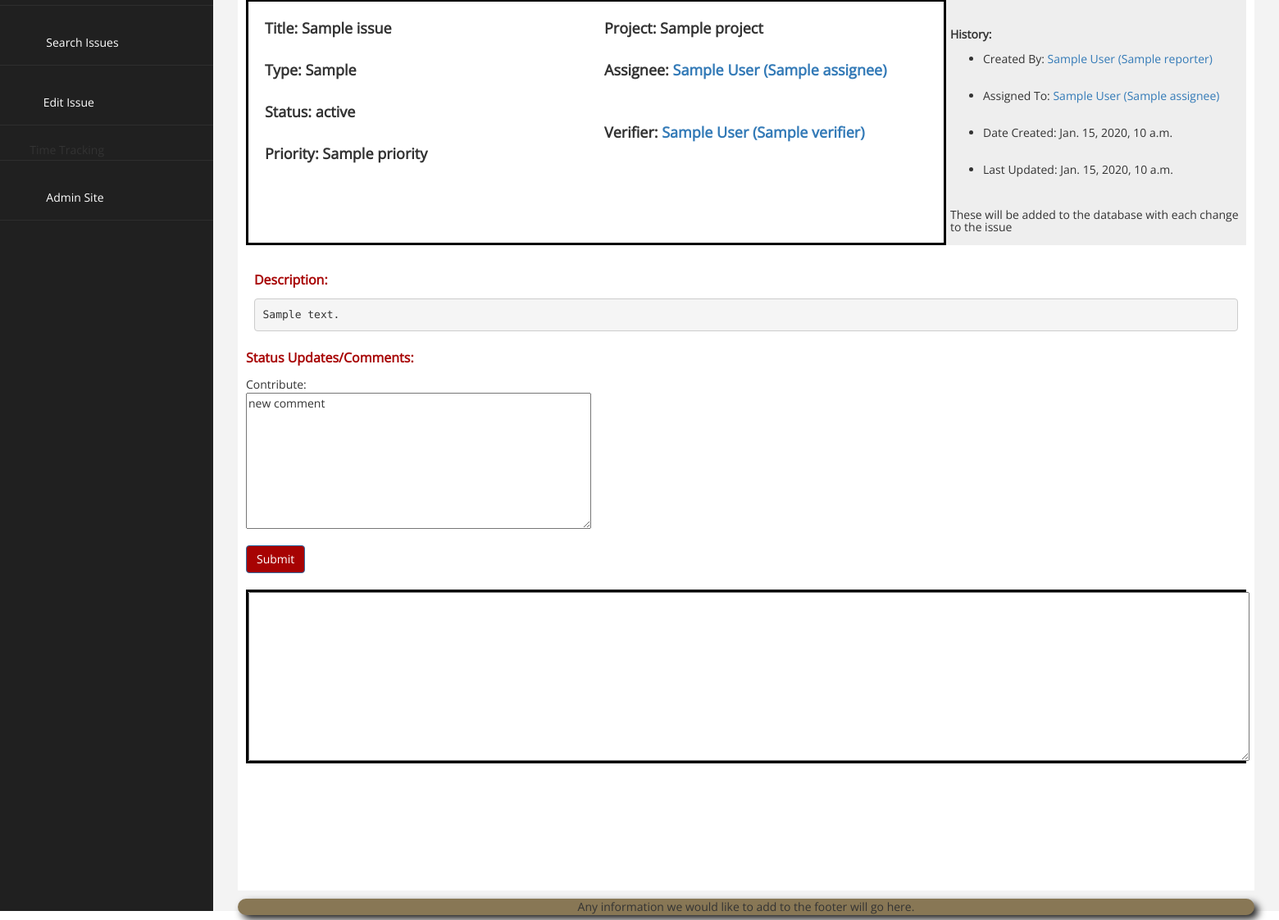
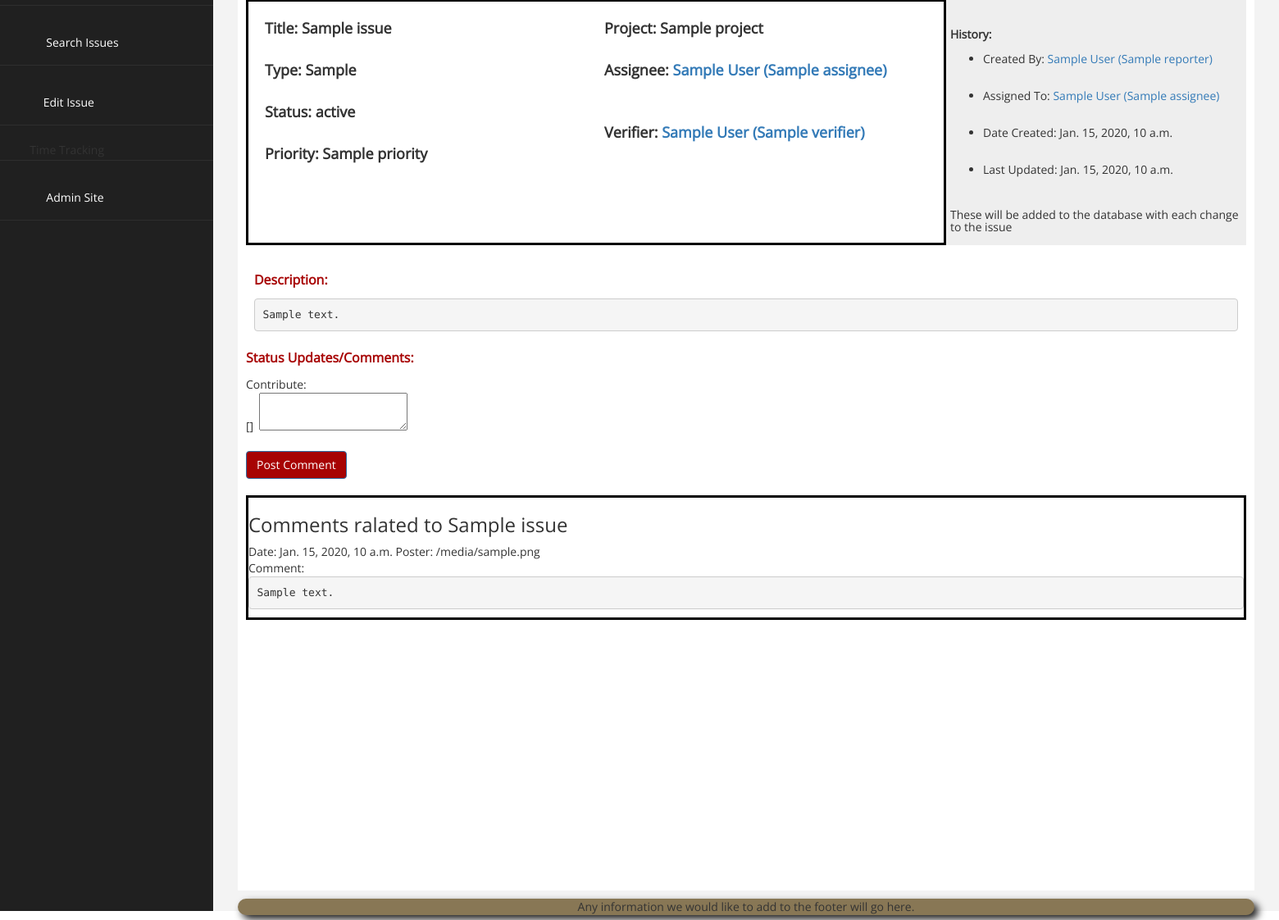
Before and after one commit to iamkelroy/CS673_G1_T3_BUGTRACKER, a Django app: template templates/issue_detail.html in a window 1560 px wide. Shown: the part 222-1344 px from the top of the page at 82% size. Run offline with Django 3.2, Linux system fonts and the light colour scheme; the template is opened without the code that fills it: most values are stand-ins (such as "Sample title", 1, 10 or a date in 2020); form fields are guessed from the names that the template uses; some libraries are stand-ins or nearby versions; some web fonts are replaced.

Commit message:
Add submit comments function into issue_detail page. Also show related comments at the bottom of the issue_detail page

```diff
--- a/templates/issue_detail.html
+++ b/templates/issue_detail.html
@@ -137,19 +137,37 @@
 <!--
         </form>
 -->
-
     </div>
 
-    <form>
+    <form action="" method="POST">{% csrf_token %}
         <p class="text-warning" style="color: #A70303;"><b>Status Updates/Comments: </b></p>
         Contribute:<br>
-        <textarea name="Comment" rows="8" cols="50" padding="5">new comment</textarea>
+ <!--       <textarea name="Comment" rows="8" cols="50" padding="5">new comment</textarea>  -->
+        {{ form.comment.errors }}
+        <label for="{{ form.comment.id_for_label }}"></label>
+        {{ form.comment }}
+
         <br><br>
-        <input type="submit" value="Submit" class="btn btn-primary" style="background-color: #A70303"/><br><br>
+        <input type="submit" value="Post Comment" class="btn btn-primary" style="background-color: #A70303"/><br><br>
  <!--           Need to finish coding the submit function to add the new comment to the lists of comments and display it in the below field.
  -->
         <div style="border: solid black;">
-            <textarea cols="150" id="id_description" maxlength="2000" name="comments" rows="10"></textarea>
+ <!--           <textarea cols="150" id="id_description" maxlength="2000" name="comments" rows="10"></textarea>  -->
+                {% if comment_list %}
+                    <h3>Comments ralated to {{issue.title}}</h3>
+                    {% for comment in comment_list %}
+
+                        Date: {{comment.date}}
+                        Poster: {{comment.poster}}<br>
+                        Comment:
+                        <pre>{{comment.comment}}</pre>
+
+
+                    {% endfor%}
+                {% else %}
+                <h3>There are no comment</h3>
+                {% endif %}
+
 <!--            Could probably delete the above "textarea" entry depending on how the comments are rendered.
 -->
         </div>
```
Also changed, not shown: issue_tracker/app/forms.py (+7 -1 lines), issue_tracker/app/views.py (+35 -2 lines).
